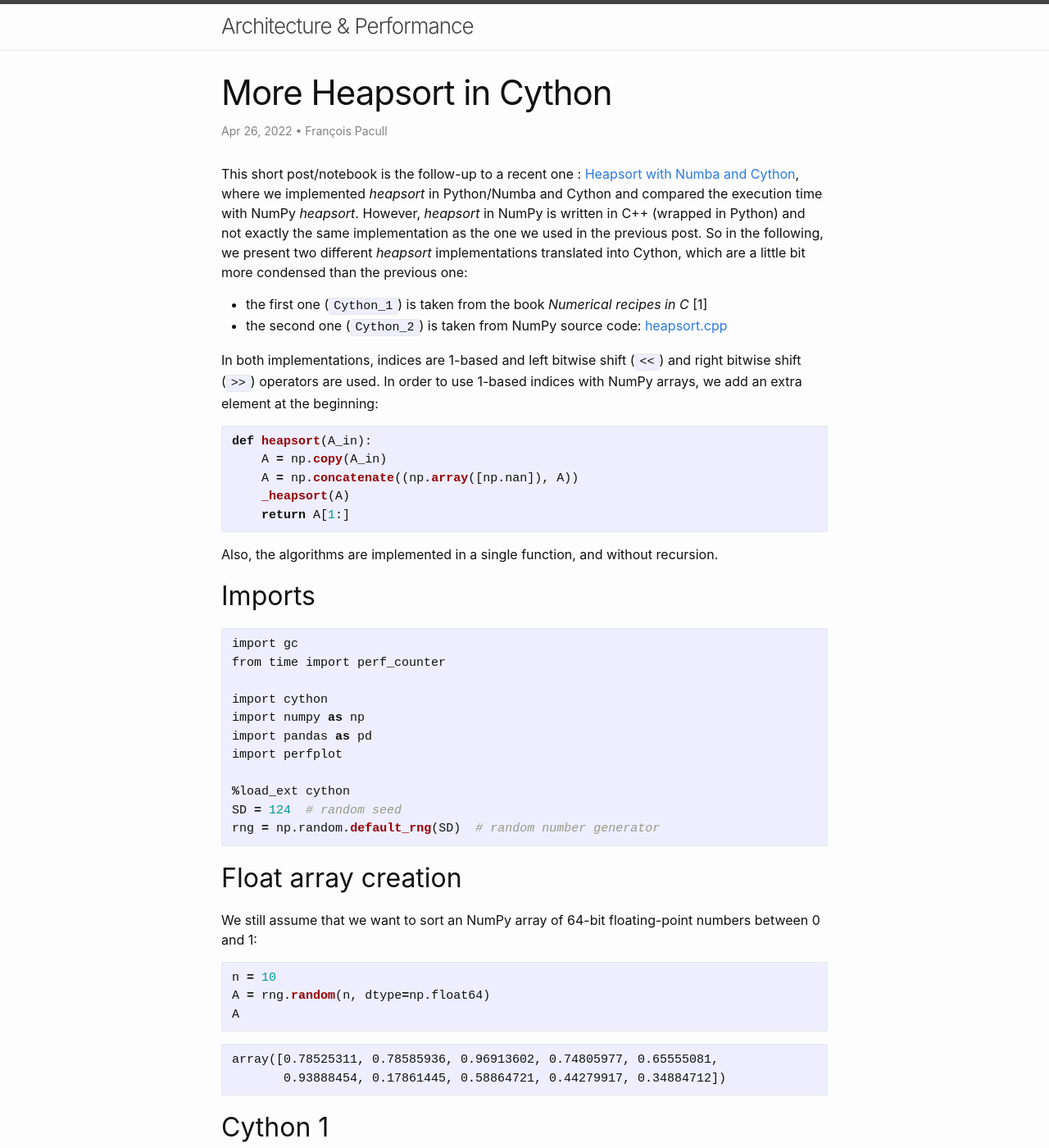
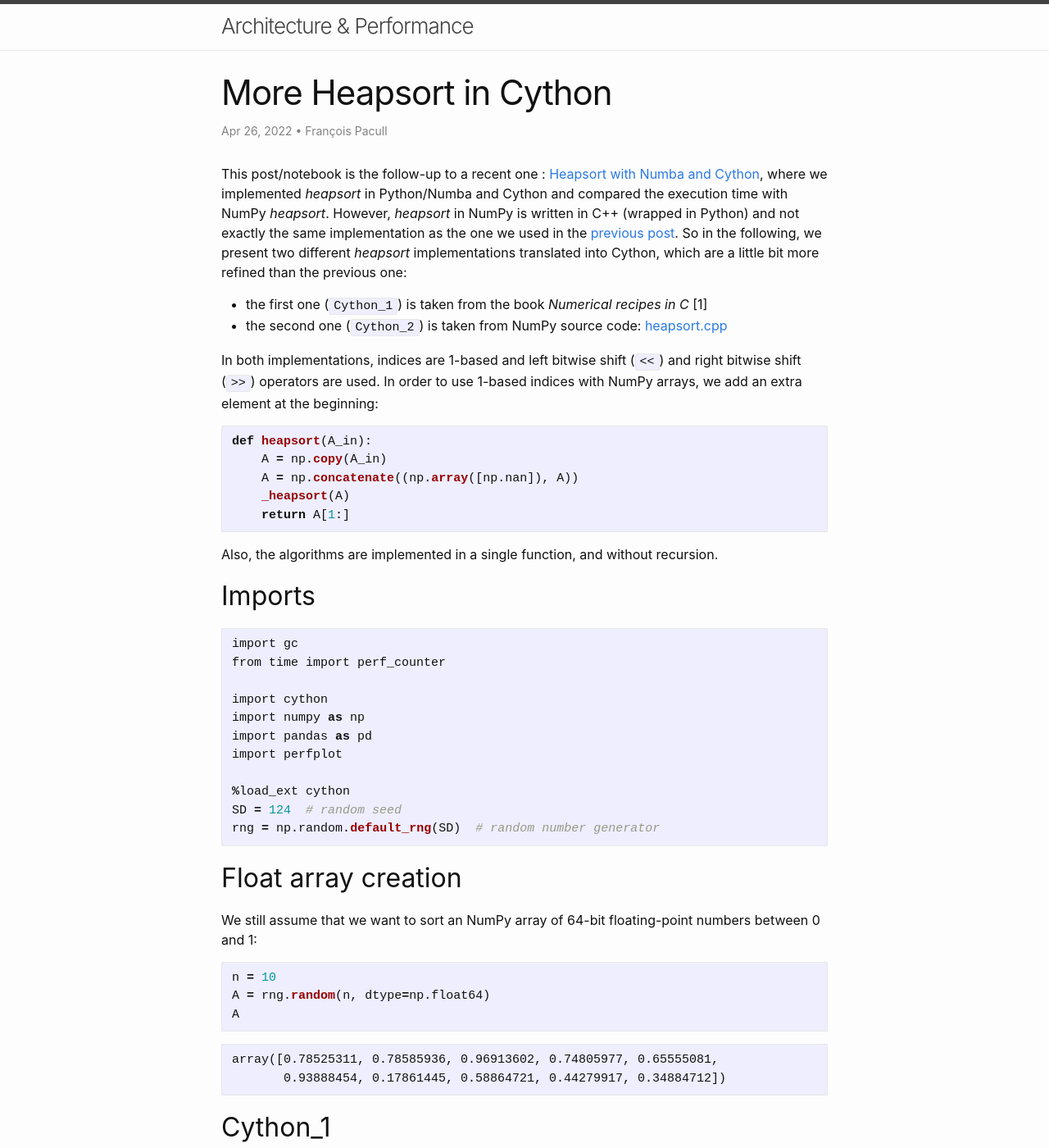
Before and after one commit to aetperf/aetperf.github.io, a Jekyll site: the page built from _posts/2022-04-26-More-Heapsort-in-Cython.md, in a window 1280 px wide and 1400 px high. Shown: the whole window at 82% size. Built offline with Jekyll 4.4.1, drawn with Linux system fonts in a browser that asks for light colours; formulas are drawn with MathJax 3; comment, search, counter and statistics services are not loaded; some of the changed text lies outside the part shown.

Commit message:
small update

````diff
--- a/_posts/2022-04-26-More-Heapsort-in-Cython.md
+++ b/_posts/2022-04-26-More-Heapsort-in-Cython.md
@@ -6,7 +6,7 @@ author: François Pacull
 tags: Python heapsort algorithms cython
 ---
 
-This short post/notebook is the follow-up to a recent one : [Heapsort with Numba and Cython](https://aetperf.github.io/2022/04/14/Heapsort-with-Numba-and-Cython.html), where we implemented *heapsort* in Python/Numba and Cython and compared the execution time with NumPy *heapsort*. However, *heapsort* in NumPy is written in C++ (wrapped in Python) and not exactly the same implementation as the one we used in the previous post. So in the following, we present two different *heapsort* implementations translated into Cython, which are a little bit more condensed than the previous one:
+This post/notebook is the follow-up to a recent one : [Heapsort with Numba and Cython](https://aetperf.github.io/2022/04/14/Heapsort-with-Numba-and-Cython.html), where we implemented *heapsort* in Python/Numba and Cython and compared the execution time with NumPy *heapsort*. However, *heapsort* in NumPy is written in C++ (wrapped in Python) and not exactly the same implementation as the one we used in the [previous post](https://aetperf.github.io/2022/04/14/Heapsort-with-Numba-and-Cython.html). So in the following, we present two different *heapsort* implementations translated into Cython, which are a little bit more refined than the previous one:
 - the first one (`Cython_1`) is taken from the book *Numerical recipes in C* [1]
 - the second one (`Cython_2`) is taken from NumPy source code: [heapsort.cpp](https://github.com/numpy/numpy/blob/main/numpy/core/src/npysort/heapsort.cpp)
 
@@ -57,7 +57,7 @@ A
 
 
 
-## Cython 1
+## Cython_1
 
 The authors of *Numerical recipes in C* [1] use a "corporate hierarchy metaphor":
 
@@ -73,7 +73,7 @@ So we have two phases:
 - hiring
 - retirement-and-promotion
 
-This is very similar to what we described in the previous post: a first step where we build the heap in a bottom-up approach, a second step where we keep on extracting the root until the heap is empty. Both steps rely on a sift-down process. However, we have here a single main loop for both phases.
+This is very similar to what we described in the [previous post](https://aetperf.github.io/2022/04/14/Heapsort-with-Numba-and-Cython.html): a first step where we build the heap in a bottom-up approach, a second step where we keep on extracting the root until the heap is empty. Both steps rely on a sift-down process. However, we have here a single main loop for both phases.
 
 
 ```python
@@ -158,7 +158,7 @@ A_1
 np.testing.assert_array_equal(A_1, np.sort(A))
 ```
 
-## Cython 2
+## Cython_2
 
 This is a straight translation of [NumPy Source code](https://github.com/numpy/numpy/blob/main/numpy/core/src/npysort/heapsort.cpp) from C++ to Cython. Here is what we can read in the source code about its origin:
 
@@ -170,7 +170,7 @@ This is a straight translation of [NumPy Source code](https://github.com/numpy/n
      * The original sorting code is due to Charles R. Harris who wrote
      * it for numarray.
 
-This time we have two distinct loops in the `_heapsort_2` function. But this is very similar to the code above (Cython 1).
+This time we have two distinct loops in the `_heapsort_2()` function. But this is very similar to the code above (Cython_1).
 
 
 ```python
````
